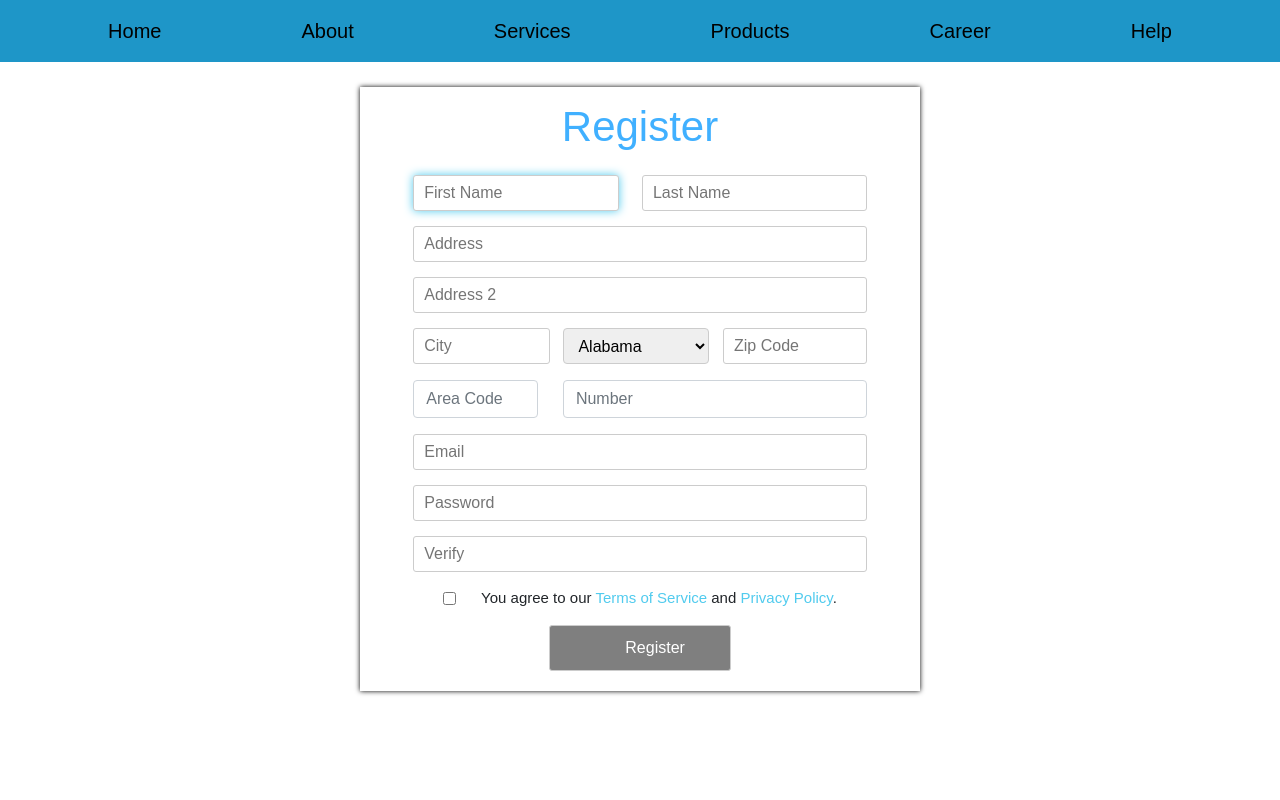
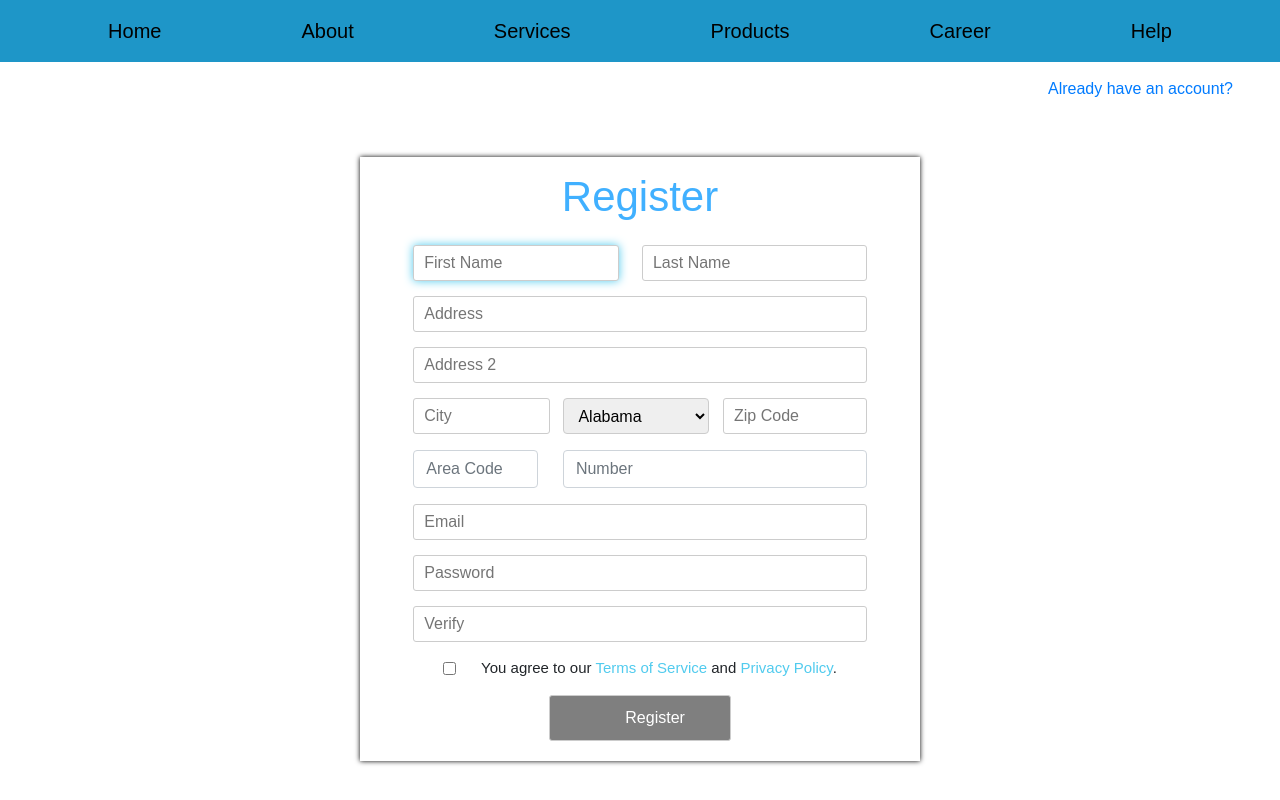
Before and after one commit to iVictor-Git/capstone-front, a React app: page /register in a window 1280 px wide. Built offline with nearby package versions, Linux system fonts and the light colour scheme; what react-google-maps would draw is missing.

Commit message:
add routing to link to each other and ui placement

```diff
--- a/src/containers/App.js
+++ b/src/containers/App.js
@@ -13,6 +13,7 @@ class App extends Component {
       user: {
         id: '',
         name: '',
+        isLoggedIn: false,
       },
 
     }
@@ -22,7 +23,8 @@ class App extends Component {
     this.setState({
       user: {
         id: user.id,
-        name: `${user.firstname} ${user.lastname}`
+        name: `${user.firstname} ${user.lastname}`,
+        isLoggedIn: true
       }
     })
     // console.log(`User loaded: ${this.state.user.name}`)
--- a/src/containers/Forms/Login/Login.css
+++ b/src/containers/Forms/Login/Login.css
@@ -2,6 +2,19 @@
     width: 100vw;
     height: auto;
     /* background-color: rgba(31, 126, 174, 0.673); */
+    display: flex;
+    flex-direction: column;
+}
+
+.Register {
+    width: 95%;
+    display: flex;
+    justify-content: flex-end;
+    padding-top: 15px;
+}
+
+.Register p {
+    margin: 0;
 }
 
 .Title {
@@ -40,6 +53,10 @@
         height: auto;
     }
 
+    .Register {
+        padding-top: 0;
+    }
+
     .Title {
         padding-top: 10px;
     }
--- a/src/containers/Forms/Login/Login.js
+++ b/src/containers/Forms/Login/Login.js
@@ -3,6 +3,8 @@ import classes from './Login.css';
 import EmailInput from '../FormPieces/EmailInput/EmailInput';
 import PasswordInput from '../FormPieces/PasswordInput/PasswordInput';
 import validator from 'validator';
+
+import { Link } from 'react-router-dom';
 
 class Login extends Component {
     constructor(props) {
@@ -134,6 +136,13 @@ class Login extends Component {
 
         return (
             <div className={classes.Login}>
+                <div className={classes.Register}>
+                    <Link className={classes.Link} to={{
+                        pathname: '/register'
+                    }}>
+                        <p>I need an account, please?</p>
+                    </Link>
+                </div>
                 <div className={classes.Container}>
 
                     <div className={classes.Title}>
--- a/src/containers/Forms/Register/Register.css
+++ b/src/containers/Forms/Register/Register.css
@@ -1,11 +1,22 @@
-.Register {
-    height: auto;
-}
 
 .Title, .Register, .Submit {
     display: flex;
     justify-content: center;
     align-items: center;
+}
+
+.Register {
+    height: auto;
+    flex-direction: column;
+}
+
+
+.Register div.Login {
+    margin: 0;
+    padding: 15px;
+    width: 95%;
+    display: flex;
+    justify-content: flex-end;
 }
 
 .Container {
@@ -61,6 +72,14 @@ cursor: not-allowed;
         padding: 25px 0;
     }
 
+    .Register div.Login {
+        padding-top: 0;
+    }
+
+    .Link {
+        color: white;
+    }
+
     .Register .Container {
         background-color: #fff;
         height: 90%;
--- a/src/containers/Forms/Register/Register.js
+++ b/src/containers/Forms/Register/Register.js
@@ -10,6 +10,8 @@ import TermInput from '../FormPieces/TermInput/TermInput';
 import { errorsRegisterInitialState } from '../../../const/const';
 import validator from 'validator';
 import { states } from '../../../const/const';
+
+import { Link } from 'react-router-dom';
 
 class Register extends Component {
     constructor(props) {
@@ -183,6 +185,15 @@ class Register extends Component {
 
         return (
             <div className={classes.Register}>
+                <div className={classes.Login}>
+                    <Link className={classes.Link} to={{
+                        pathname: '/login'
+                    }}>
+                        <p>
+                            Already have an account?
+                        </p>
+                    </Link>
+                </div>
                 <div className={classes.Container}>
                     <div className={classes.Title}>
                         <h1>Register</h1>
```
